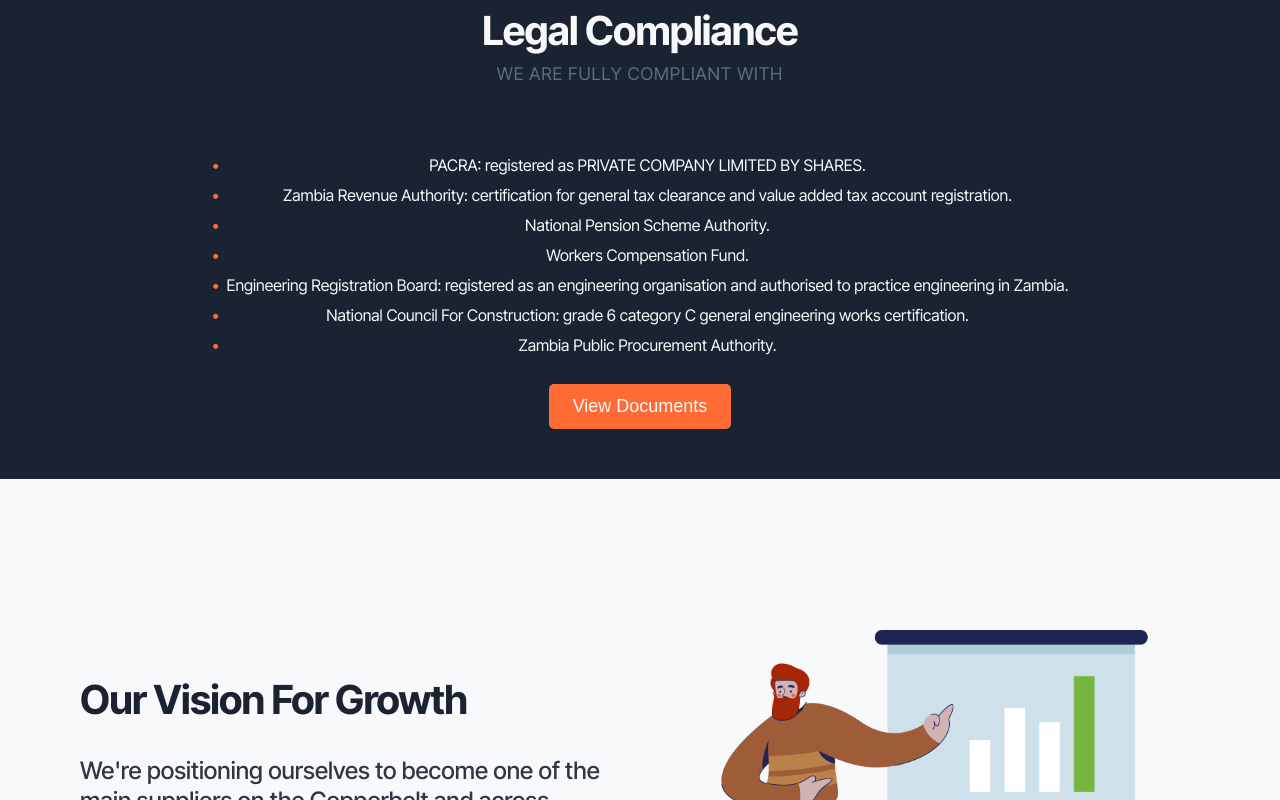
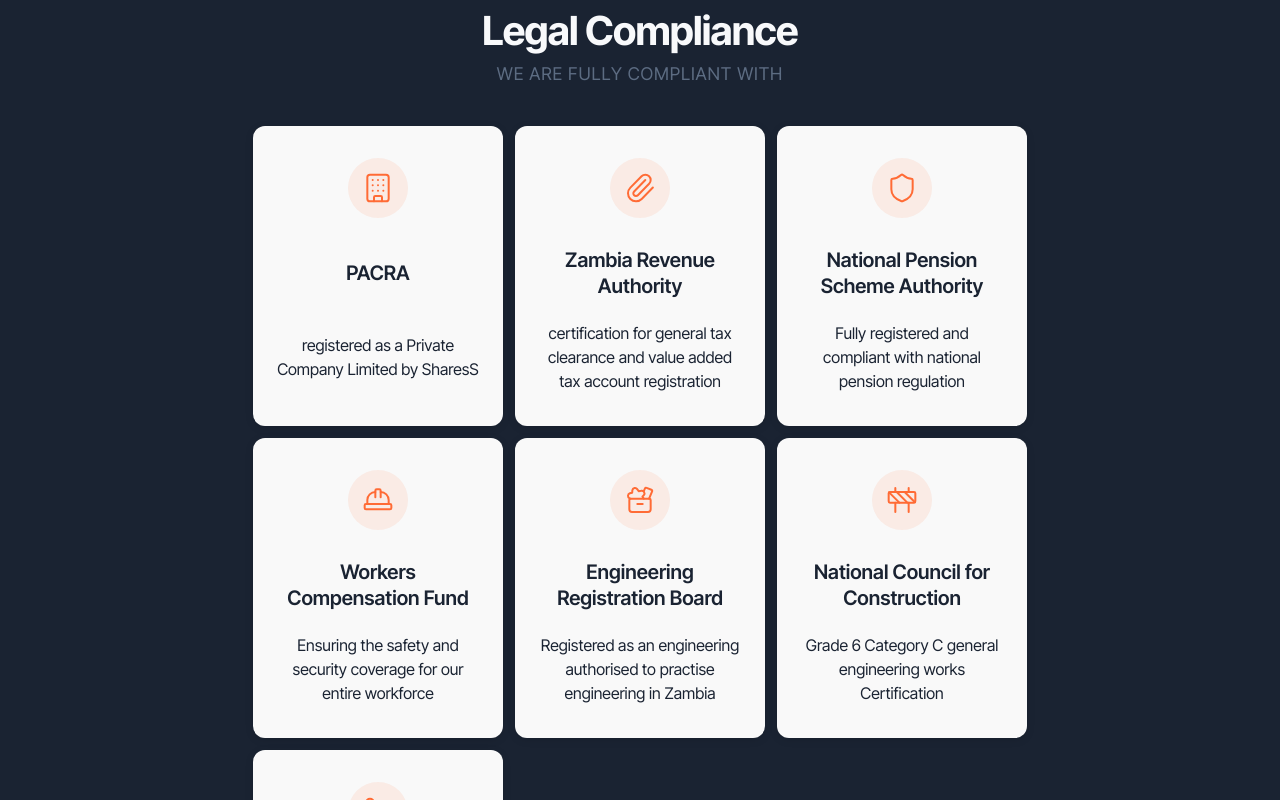
Before and after one commit to nkowanitemwani/makaenergiesdotcom, a Next.js app: page /about in a window 1280 px wide. Shown: the part 1460-2260 px from the top of the page. Built offline with nearby package versions, Linux system fonts and the light colour scheme.

Commit message:
new legal compliance section on about page

```diff
--- a/src/app/about/page.js
+++ b/src/app/about/page.js
@@ -12,20 +12,13 @@
 import Head from "next/head";
 import Image from "next/image";
 import SectionHeader from "../components/sectionheader";
+import ComplianceGrid from "../components/grids/compliancegrid";
 
 export default function AboutPage(){
 
   const [policyCard,setPolicyCard] = useState(false);
   const openPolicyCard = () => setPolicyCard(true);
   const closePolicyCard = () => setPolicyCard(false);
-
-
-  const viewResgistration = () => {
-  window.open("https://drive.google.com/file/d/1PQqzhMcWzgBHm6Dbo-NoVd98rP7z7NM3/view?usp=drive_link","_blank");
-};
-
-
-
 
     return(
      <>
@@ -65,22 +58,7 @@
           </section>
           {policyCard && (<PolicyCard onClose={closePolicyCard}></PolicyCard>) }
           <section className={styles.legal}>
-            <SectionHeader
-            title="Legal Compliance"
-            subtitle="We are fully compliant with"
-            titleColor="#f8f9fb">
-
-            </SectionHeader>
-            <ol>
-              <li>PACRA: registered as PRIVATE COMPANY LIMITED BY SHARES.</li>
-              <li>Zambia Revenue Authority: certification for general tax clearance and value added tax account registration.</li>
-              <li>National Pension Scheme Authority.</li>
-              <li>Workers Compensation Fund.</li>
-              <li>Engineering Registration Board: registered as an engineering organisation and authorised to practice engineering in Zambia.</li>
-              <li>National Council For Construction: grade 6 category C general engineering works certification.</li>
-              <li>Zambia Public Procurement Authority.</li>
-            </ol>
-           <Button onClick={viewResgistration}>View Documents</Button>
+            <ComplianceGrid></ComplianceGrid>
           </section>
           <section className={style.whoSection}>
             <div className={style.contentWrapper}>
--- /dev/null
+++ b/src/app/components/grids/compliancegrid/compliance.module.css
@@ -0,0 +1,16 @@
+.complianceGrid {
+    background-color: #1a2332;
+}
+
+.cardContainer {
+    display: grid;
+    justify-content: space-evenly;
+    grid-template-columns: repeat(3, 250px);
+    grid-template-rows: repeat(2, 300px);
+    row-gap: 0.75rem;
+    column-gap: 0.75rem;
+    max-width: 1200px;
+    margin: 0 auto;
+    width: 100%;
+    justify-content: center;
+}
--- /dev/null
+++ b/src/app/components/grids/compliancegrid/index.js
@@ -0,0 +1,78 @@
+import React from "react";
+import styles from "./compliance.module.css"
+import InfoCard from "../../cards/infocard";
+import SectionHeader from "../../sectionheader";
+import Button from "../../button";
+import { Building, Construction, HandCoins, HardHat, Paperclip, Shield, ToolCase } from "lucide-react";
+
+const compliances = [
+    {
+        icon:Building,
+        title:"PACRA",
+        subtitle: "registered as a Private Company Limited  by SharesS"
+    },
+    {
+        icon:Paperclip,
+        title:"Zambia Revenue Authority",
+        subtitle:"certification for general tax clearance and value added tax account registration"
+    },
+    {
+        icon:Shield,
+        title:"National Pension Scheme Authority",
+        subtitle:"Fully registered and compliant with national pension regulation"
+    },
+    {
+        icon:HardHat,
+        title:"Workers Compensation Fund",
+        subtitle:"Ensuring the safety and security coverage for our entire workforce"
+    },
+    {
+        icon:ToolCase,
+        title:"Engineering Registration Board",
+        subtitle:"Registered as an engineering authorised to practise engineering in Zambia"
+    },
+    {
+        icon:Construction,
+        title:"National Council for Construction",
+        subtitle:"Grade 6 Category C general engineering works Certification"
+    },
+    {
+        icon:HandCoins,
+        title:"Zambia Public Procurement Authority",
+        subtitle:"Adherent to all procurement guidelines and standards"
+    },
+];
+
+
+
+export default function ComplianceGrid(){
+
+    const viewResgistration = () => {
+    window.open("https://drive.google.com/file/d/1PQqzhMcWzgBHm6Dbo-NoVd98rP7z7NM3/view?usp=drive_link","_blank");
+    };
+
+
+    return(
+        <div className={styles.complianceGrid}>
+            <SectionHeader
+            title="Legal Compliance"
+            subtitle="We are fully compliant with"
+            titleColor="#f8f9fb">
+
+            </SectionHeader>
+            <div className={styles.cardContainer}>
+                {compliances.map((compliance,index) => (
+                    <InfoCard
+                    key={index}p
+                    icon={compliance.icon}
+                    title={compliance.title}
+                    subTitle={compliance.subtitle}></InfoCard>
+                ))
+
+                }
+
+            </div>
+            <Button onClick={viewResgistration}>View Documents</Button>
+        </div>
+    );
+}
```
